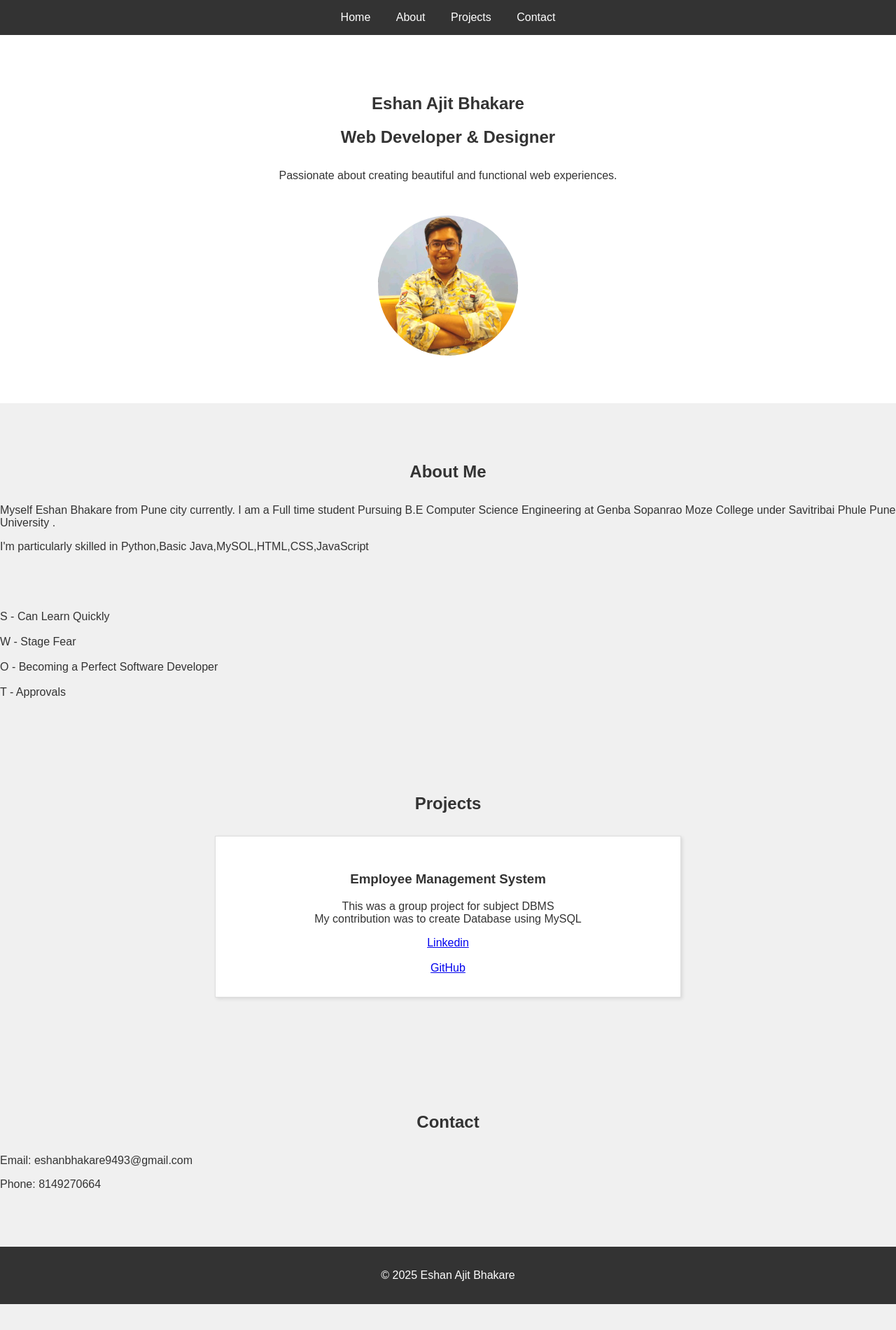
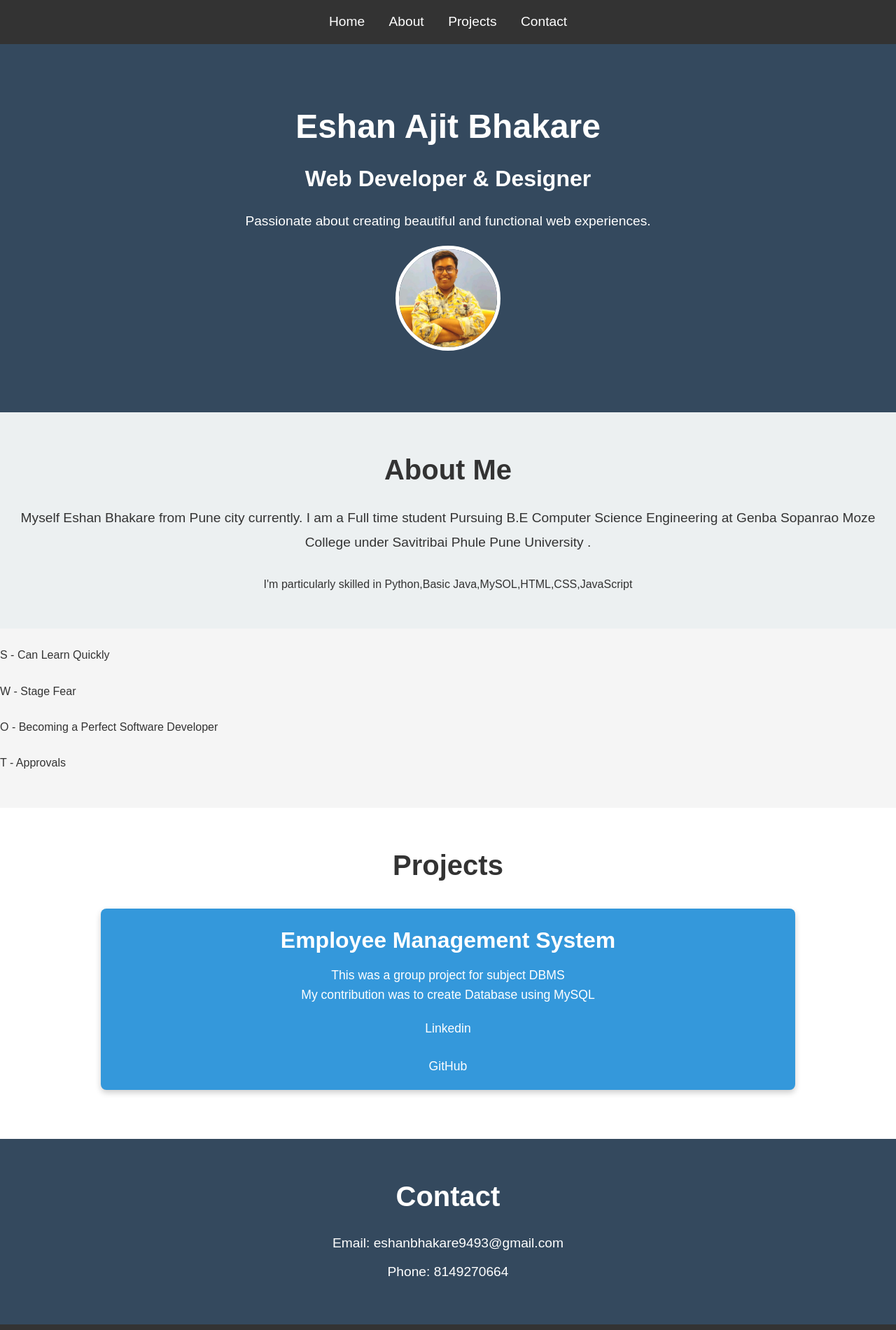
Before and after one commit to Eshan5104/Portfolio_eshan, a plain HTML site: page index.html in a window 1280 px wide. Shown: the top 1900 px of the page at 70% size. Before the commit the page ends 1863 px from the top, so only its background shows below. Drawn offline with Linux system fonts and the light colour scheme.

Commit message:
style.css

```diff
--- a/style.css
+++ b/style.css
@@ -1,74 +1,195 @@
-body {
-    font-family: sans-serif;
+/* Global Styles */
+* {
     margin: 0;
     padding: 0;
-    background-color: #f0f0f0; /* Light gray background */
-    color: #333; /* Dark gray text color */
+    box-sizing: border-box;
 }
 
+body {
+    font-family: 'Arial', sans-serif;
+    background-color: #f5f5f5;
+    color: #333;
+    line-height: 1.6;
+}
+
+/* Header and Navigation */
 header {
-    background-color: #333; /* Dark gray header */
-    color: #fff; /* White text color */
-    padding: 1rem 0;
+    background-color: #333;
+    color: #fff;
+    padding: 1rem;
+    text-align: center;
 }
 
 nav ul {
     list-style: none;
-    margin: 0;
-    padding: 0;
-    text-align: center; /* Center the navigation links */
 }
 
-nav li {
+nav ul li {
     display: inline;
-    margin: 0 1rem;
+    margin: 0 15px;
 }
 
-nav a {
+nav ul li a {
+    text-decoration: none;
     color: #fff;
-    text-decoration: none;
+    font-size: 1.2rem;
+    transition: color 0.3s ease;
 }
 
-#home {
-    background-color: #fff; /* White background for home section */
-    padding: 4rem 0;
-    text-align: center; /* Center the content */
+nav ul li a:hover {
+    color: #f39c12;
 }
 
-.home-content {
-    max-width: 800px;
-    margin: 0 auto;
+/* Home Section */
+#home {
+    text-align: center;
+    padding: 80px 20px;
+    background-color: #34495e;
+    color: #fff;
+}
+
+#home h1 {
+    font-size: 3rem;
+    margin-bottom: 10px;
+}
+
+#home h2 {
+    font-size: 2rem;
+    margin-bottom: 20px;
+}
+
+#home p {
+    font-size: 1.2rem;
+    margin-bottom: 20px;
 }
 
 #home img {
-    width: 200px;
-    height: 200px;
-    border-radius: 50%; /* Make the image round */
-    object-fit: cover; /* Maintain aspect ratio and cover the circle */
-    margin-top: 2rem;
+    border-radius: 50%;
+    width: 150px;
+    height: 150px;
+    object-fit: cover;
+    border: 5px solid #fff;
+    transition: transform 0.3s ease;
 }
 
-section {
-    padding: 4rem 0;
+#home img:hover {
+    transform: scale(1.1);
 }
 
-h2 {
+/* About Section */
+#about {
+    background-color: #ecf0f1;
+    padding: 50px 20px;
     text-align: center;
-    margin-bottom: 2rem;
+}
+
+#about h2 {
+    font-size: 2.5rem;
+    margin-bottom: 20px;
+}
+
+#about p {
+    font-size: 1.2rem;
+    margin-bottom: 30px;
+    line-height: 1.8;
+}
+
+/* Projects Section */
+#projects {
+    background-color: #fff;
+    padding: 50px 20px;
+    text-align: center;
+}
+
+#projects h2 {
+    font-size: 2.5rem;
+    margin-bottom: 30px;
 }
 
 .project-card {
-    border: 1px solid #ddd; /* Light gray border */
-    padding: 2rem;
-    margin: 1rem auto;
-    max-width: 600px;
-    background-color: #fff; /* White background for project cards */
-    box-shadow: 2px 2px 5px rgba(0, 0, 0, 0.1); /* Add a subtle shadow */
+    background-color: #3498db;
+    color: #fff;
+    padding: 20px;
+    margin: 20px auto;
+    border-radius: 8px;
+    width: 80%;
+    box-shadow: 0 4px 8px rgba(0, 0, 0, 0.2);
+    transition: transform 0.3s ease;
 }
 
+.project-card:hover {
+    transform: translateY(-10px);
+}
+
+.project-card h3 {
+    font-size: 2rem;
+    margin-bottom: 10px;
+}
+
+.project-card p {
+    font-size: 1.1rem;
+    margin-bottom: 20px;
+}
+
+.project-card a {
+    color: #fff;
+    text-decoration: none;
+    font-size: 1.1rem;
+    margin: 0 15px;
+    transition: color 0.3s ease;
+}
+
+.project-card a:hover {
+    color: #f39c12;
+}
+
+/* Contact Section */
+#contact {
+    background-color: #34495e;
+    color: #fff;
+    padding: 50px 20px;
+    text-align: center;
+}
+
+#contact h2 {
+    font-size: 2.5rem;
+    margin-bottom: 20px;
+}
+
+#contact p {
+    font-size: 1.2rem;
+    margin-bottom: 10px;
+}
+
+/* Footer */
 footer {
-    background-color: #333; /* Dark gray footer */
-    color: #fff; /* White text color */
-    text-align: center; /* Center the text */
-    padding: 1rem 0;
+    background-color: #333;
+    color: #fff;
+    text-align: center;
+    padding: 20px 0;
+    font-size: 1rem;
 }
+
+/* Media Queries for Responsiveness */
+@media (max-width: 768px) {
+    #home h1 {
+        font-size: 2.5rem;
+    }
+
+    #home h2 {
+        font-size: 1.8rem;
+    }
+
+    #about h2, #projects h2 {
+        font-size: 2rem;
+    }
+
+    .project-card {
+        width: 90%;
+    }
+
+    #home img {
+        width: 120px;
+        height: 120px;
+    }
+}
```
